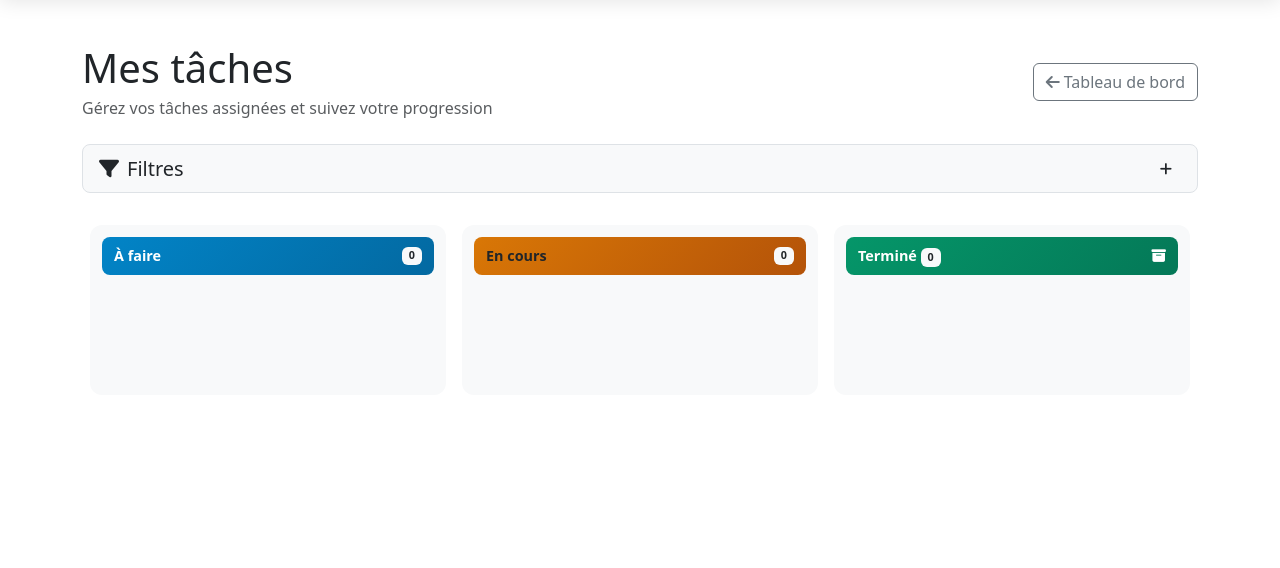
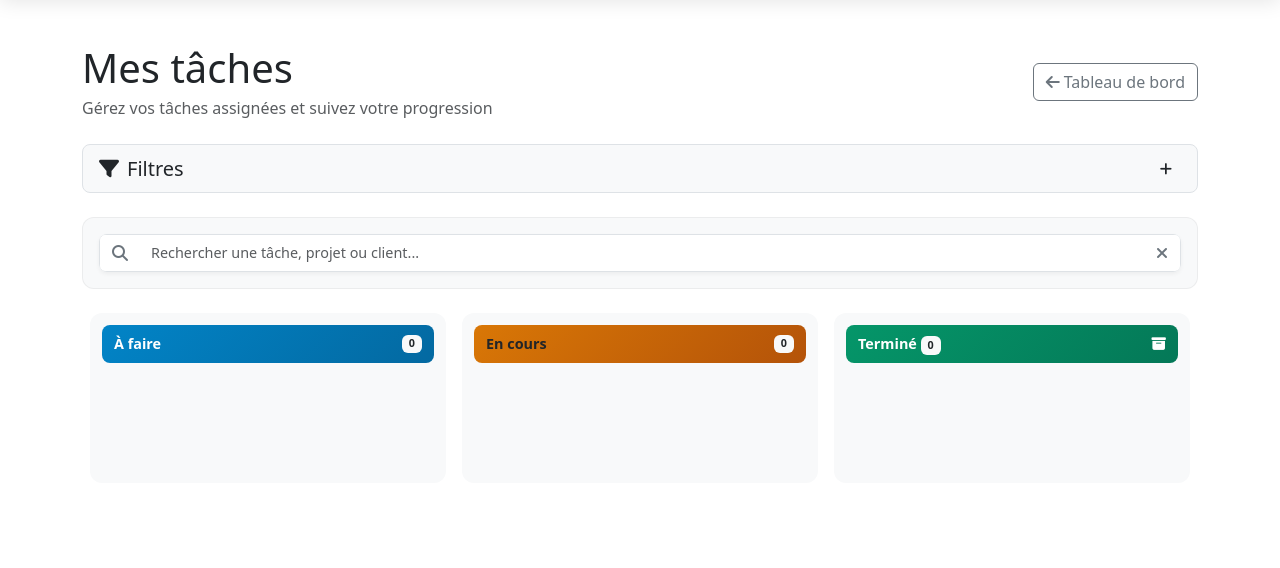
Before and after one commit to popallo/python-x-chronotrak, a Flask app: page /my-tasks in a window 1280 px wide. Shown: the part 56-624 px from the top of the page. Run offline with Flask 3, Linux system fonts and the light colour scheme; the visitor is signed in with stand-in values (Sample User, id 1); data that the repository does not hold is empty; some libraries are stand-ins or nearby versions.

Commit message:
feat: implement kanban task search functionality
- Added a search bar to the kanban board for filtering tasks by title, meta, and time.
- Implemented real-time search with a debounce mechanism to enhance performance.
- Included functionality to clear the search input and reset task visibility.
- Enhanced styling for the search bar and dark mode support for improved user experience.

```diff
--- a/app/static/css/components/kanban.css
+++ b/app/static/css/components/kanban.css
@@ -5,6 +5,109 @@
 .kanban-container {
     margin-top: 0.5rem;
     padding: 0;
+}
+
+/* Styles pour la barre de recherche du kanban */
+.kanban-search-container {
+    background: #f8f9fa;
+    border-radius: 0.75rem;
+    padding: 1rem;
+    border: 1px solid rgba(0, 0, 0, 0.05);
+}
+
+.kanban-search-container .input-group {
+    box-shadow: 0 2px 4px rgba(0, 0, 0, 0.05);
+    border-radius: 0.5rem;
+    overflow: hidden;
+}
+
+.kanban-search-container .input-group-text {
+    background: #fff;
+    border: 1px solid #dee2e6;
+    border-right: none;
+    color: #6c757d;
+}
+
+.kanban-search-container .form-control {
+    border: 1px solid #dee2e6;
+    border-left: none;
+    border-right: none;
+    box-shadow: none;
+    font-size: 0.9rem;
+}
+
+.kanban-search-container .form-control:focus {
+    border-color: #0d6efd;
+    box-shadow: 0 0 0 0.2rem rgba(13, 110, 253, 0.25);
+}
+
+.kanban-search-container .btn {
+    border: 1px solid #dee2e6;
+    border-left: none;
+    background: #fff;
+    color: #6c757d;
+    transition: all 0.2s ease;
+}
+
+.kanban-search-container .btn:hover {
+    background: #f8f9fa;
+    color: #495057;
+}
+
+.kanban-search-info {
+    font-size: 0.8rem;
+    color: #6c757d;
+    text-align: center;
+}
+
+/* Animation pour les tâches filtrées */
+.kanban-task {
+    transition: all 0.3s ease;
+}
+
+.kanban-task-filtered {
+    opacity: 0;
+    transform: scale(0.95);
+    pointer-events: none;
+}
+
+/* Dark mode pour la barre de recherche */
+html.dark-mode .kanban-search-container {
+    background: var(--dm-bg-card) !important;
+    border-color: var(--dm-border) !important;
+}
+
+html.dark-mode .kanban-search-container .input-group-text {
+    background: var(--dm-bg-elevated) !important;
+    border-color: var(--dm-border) !important;
+    color: var(--dm-text-muted) !important;
+}
+
+html.dark-mode .kanban-search-container .form-control {
+    background: var(--dm-bg-elevated) !important;
+    border-color: var(--dm-border) !important;
+    color: var(--dm-text) !important;
+}
+
+html.dark-mode .kanban-search-container .form-control:focus {
+    background: var(--dm-bg-elevated) !important;
+    border-color: #0d6efd !important;
+    color: var(--dm-text) !important;
+}
+
+html.dark-mode .kanban-search-container .btn {
+    background: var(--dm-bg-elevated) !important;
+    border-color: var(--dm-border) !important;
+    color: var(--dm-text-muted) !important;
+}
+
+html.dark-mode .kanban-search-container .btn:hover {
+    background: var(--dm-bg-main) !important;
+    color: var(--dm-text) !important;
+}
+
+html.dark-mode .kanban-search-info {
+    color: var(--dm-text-muted) !important;
 }
 
 .kanban-board {
--- a/app/templates/components/kanban_board.html
+++ b/app/templates/components/kanban_board.html
@@ -1,5 +1,30 @@
 {% macro kanban_board(tasks_todo, tasks_in_progress, tasks_completed, show_actions=true, show_archives_link=true, archives_url=None) %}
 <div class="kanban-container">
+    <!-- Barre de recherche pour le kanban -->
+    <div class="kanban-search-container mb-3">
+        <div class="input-group">
+            <span class="input-group-text">
+                <i class="fas fa-search"></i>
+            </span>
+            <input type="text"
+                   class="form-control"
+                   id="kanban-search"
+                   placeholder="Rechercher une tâche, projet ou client..."
+                   autocomplete="off">
+            <button class="btn btn-outline-secondary"
+                    type="button"
+                    id="kanban-clear-search"
+                    title="Effacer la recherche">
+                <i class="fas fa-times"></i>
+            </button>
+        </div>
+        <div class="kanban-search-info mt-2" id="kanban-search-info" style="display: none;">
+            <small class="text-muted">
+                <span id="kanban-search-count">0</span> tâche(s) trouvée(s)
+            </small>
+        </div>
+    </div>
+
     <div class="kanban-board">
         <!-- Colonne "À faire" -->
         <div class="kanban-column todo-column" data-status="à faire">
```
Also changed, not shown: app/static/js/components/kanban.js (+147 -0 lines).
